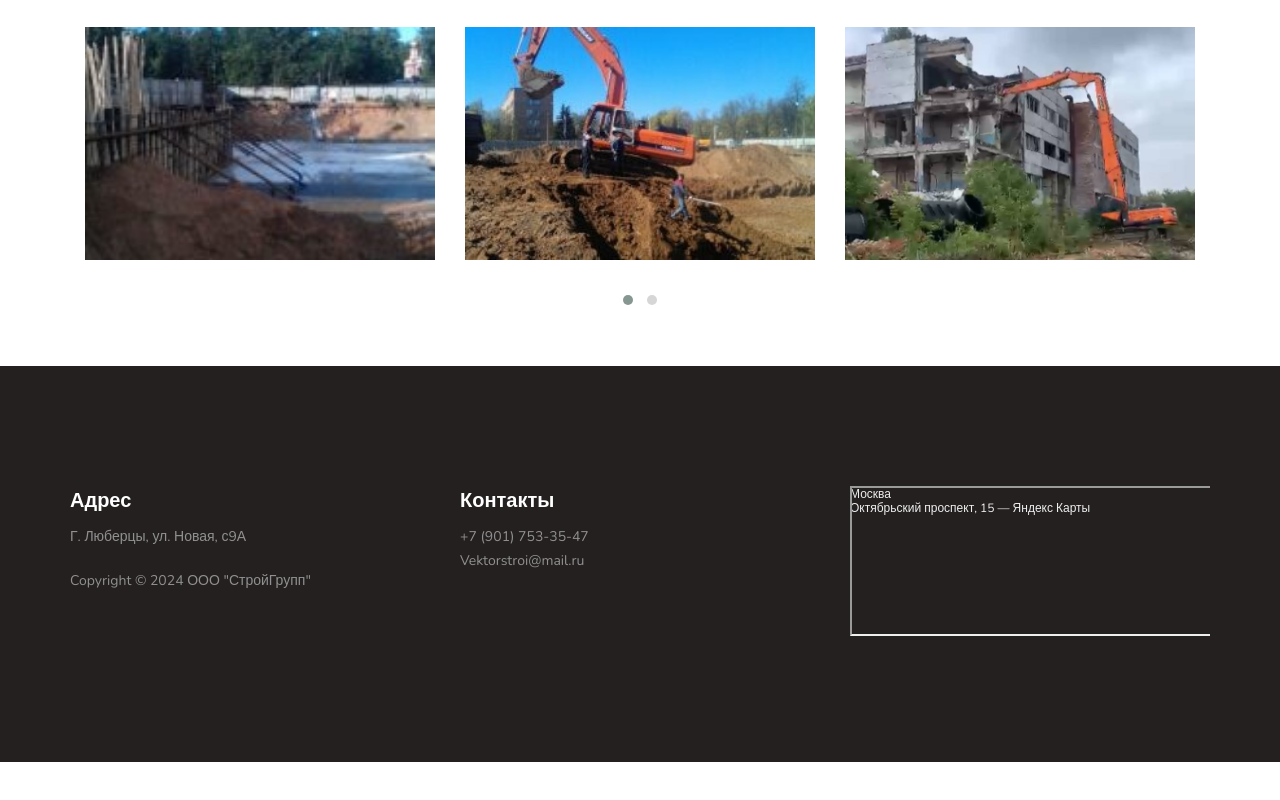
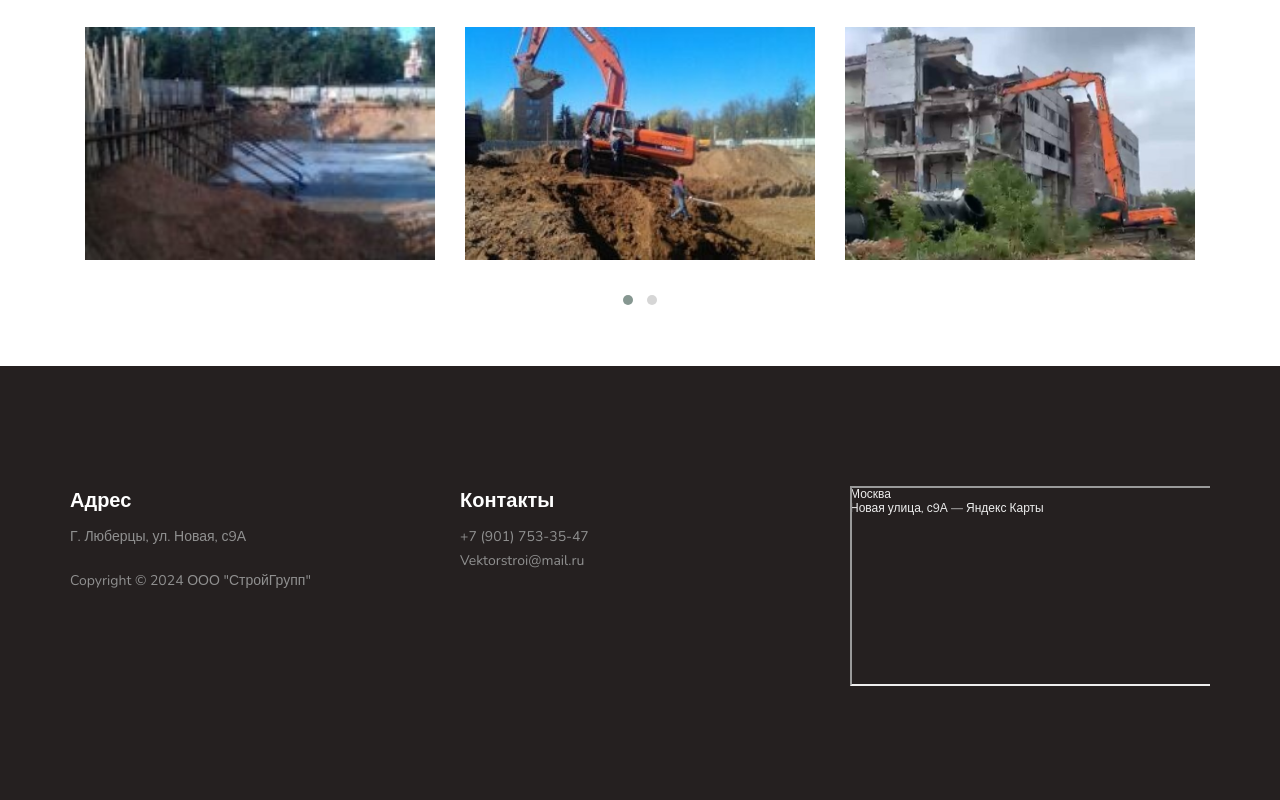
Before and after one commit to a0xp4/newvers, a plain HTML site: page index.html in a window 1280 px wide. Shown: the part 3371-4171 px from the top of the page. Before the commit the page ends 4133 px from the top, so only its background shows below. Drawn offline with nearby package versions, Linux system fonts and the light colour scheme; a web font is replaced by a local one.

Commit message:
Update index.html

```diff
--- a/index.html
+++ b/index.html
@@ -472,11 +472,10 @@
                     </div>
 
                     <div class="col-md-4 col-sm-6">
-                         <div style="position:relative;overflow:hidden;"><a href="https://yandex.ru/maps/213/moscow/?utm_medium=mapframe&utm_source=maps"
-                              style="color:#eee;font-size:12px;position:absolute;top:0px;">Москва</a><a href="https://yandex.ru/maps/10738/lubercy/house/oktyabrskiy_prospekt_1
-                              5/Z04YfgFkTEQHQFtvfXp4dXRnYQ==/?ll=37.864359%2C55.695035&utm_medium=mapframe&utm_source=maps&z=17.64" style="color:#eee;font-size:12px;position:absolute;top:14px;">
-                              Октябрьский проспект, 15 — Яндекс Карты</a><iframe src="https://yandex.ru/map-widget/v1/?ll=37.864359%2C55.695035&mode=whatshere&whatshere%5Bpoint%5D=37.864462%2C55.694648&w
-                              hatshere%5Bzoom%5D=17&z=17.64" width="400" height="150" frameborder="1" allowfullscreen="true" style="position:relative;"></iframe></div>
+                         <div style="position:relative;overflow:hidden;"><a href="https://yandex.ru/maps/213/moscow/?utm_medium=mapframe&utm_source=maps" style="color:#eee;font-size:12px;position:absolute;top:0px;">
+                              Москва</a><a href="https://yandex.ru/maps/213/moscow/?ll=37.873080%2C55.693444&mode=whatshere&utm_medium=mapframe&utm_source=maps&whatshere%5Bpoint%5D=37.872997%2C55.693438&whatshere%5Bzoom%5D=17.64&z=17.64"
+                              style="color:#eee;font-size:12px;position:absolute;top:14px;">Новая улица, с9А — Яндекс Карты</a><iframe src="https://yandex.ru/map-widget/v1/?ll=37.873080%2C55.693444&mode=whatshere&whatshere%5Bpoint%5D=37.872997%2C55.693438&whatshere%5Bzoom%5D=17.64&z=17.64"
+                              width="400" height="200" frameborder="1" allowfullscreen="true" style="position:relative;"></iframe></div>
                     </div>
 
                </div>
```
